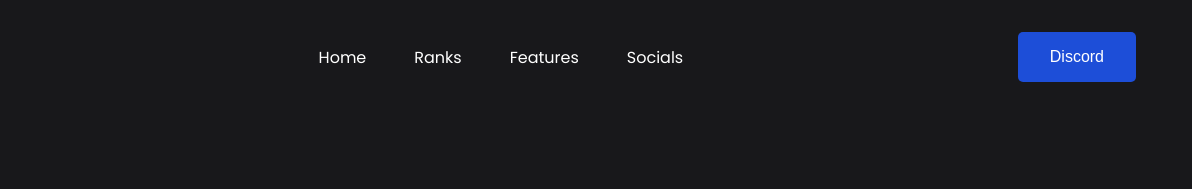
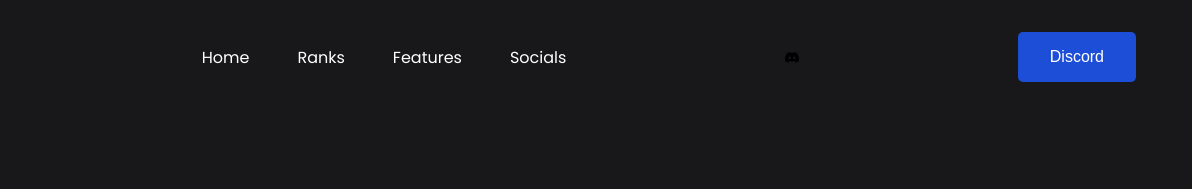
Before and after one commit to stormmcwiki/stormmcwiki.github.io, a plain HTML site: page index.html in a window 1280 px wide. Shown: the top 189 px of the page, 88-1280 px from the left. Drawn offline with nearby package versions, Linux system fonts and the light colour scheme; a script that the page names is missing.

Commit message:
Update index.html

```diff
--- a/index.html
+++ b/index.html
@@ -6,7 +6,7 @@
     <meta name="viewport" content="width=device-width, initial-scale=1.0">
     <link rel="stylesheet" href="https://cdnjs.cloudflare.com/ajax/libs/remixicon/3.5.0/remixicon.min.css">
     <link rel="stylesheet" href="style.css">
-    <title>TEST</title>
+    <title>WitherSMP Database</title>
 </head>
 
 <body>
@@ -24,7 +24,7 @@
             <li id="link2" class="link"><a href="#">Features</a></li>
             <li id="link3" class="link"><a href="#">Socials</a></li>
         </ul>
-        <button class="btn">Discord</button>
+        <i class="ri-discord-fill"></i> <button class="btn">Discord</button>
     </nav>
 
     <header class="container">
```
